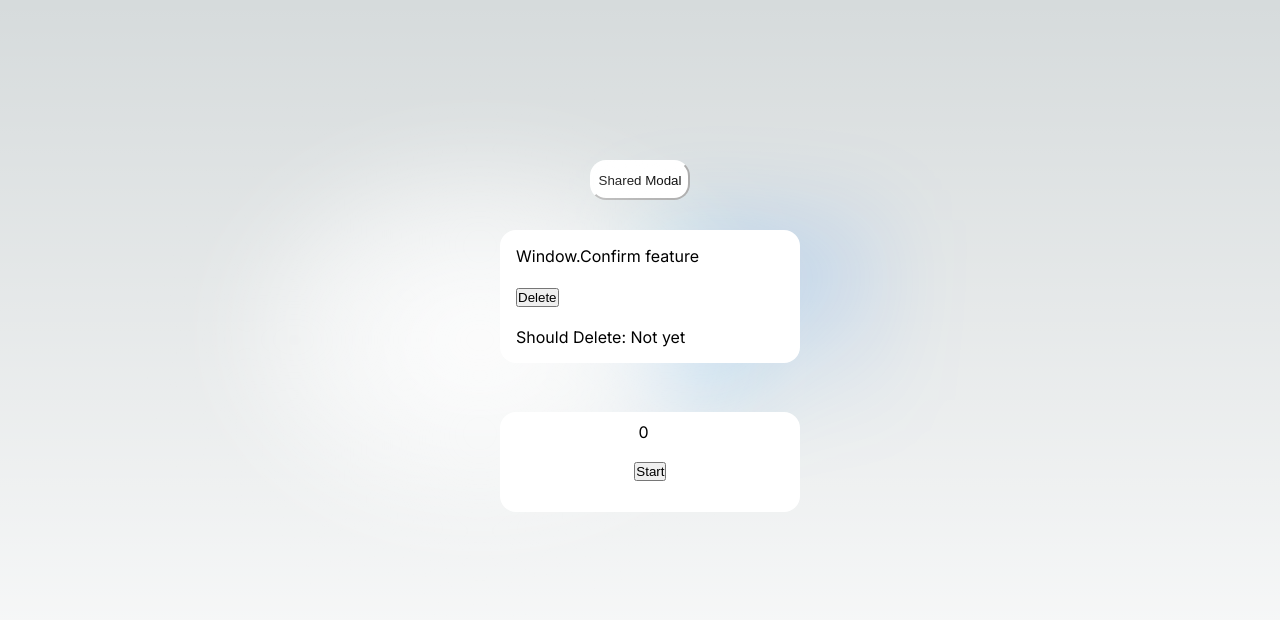
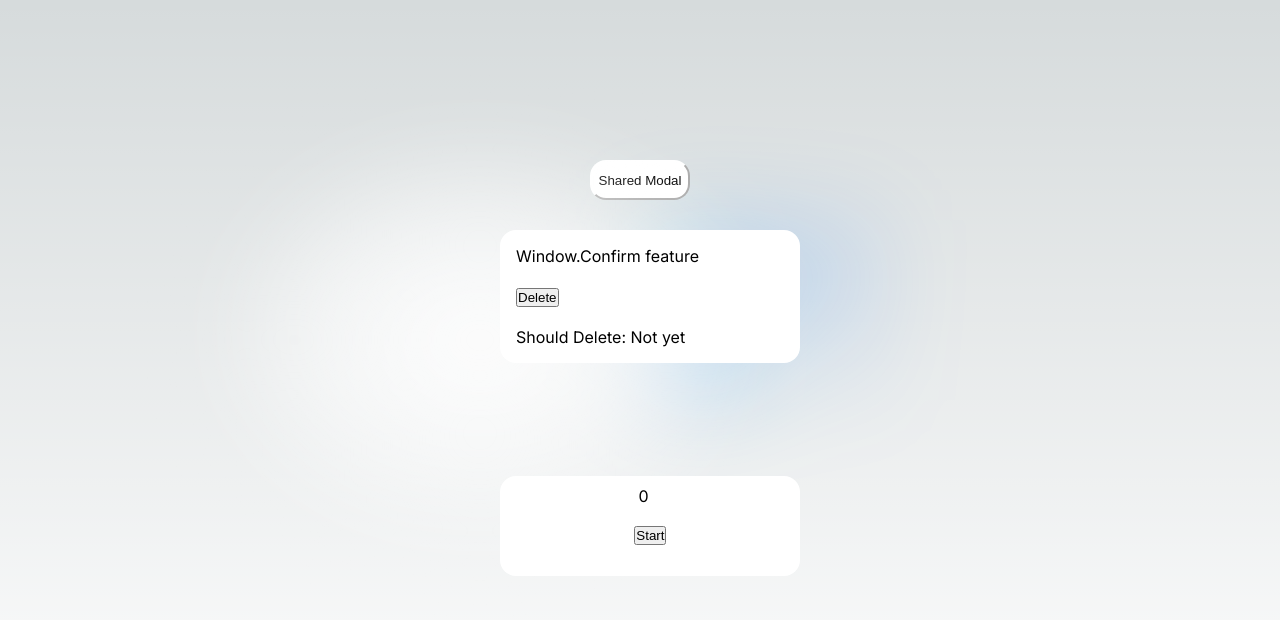
Before and after one commit to ashishguptabns/practice_react, a Next.js app: page / in a window 1280 px wide. Shown: the top 620 px of the page. Built offline with nearby package versions, Linux system fonts and the light colour scheme.

Commit message:
refactor

```diff
--- a/src/app/components/counter/counter.module.css
+++ b/src/app/components/counter/counter.module.css
@@ -2,9 +2,10 @@
   background-color: white;
   width: 300px;
   height: 100px;
+  color: black;
   position: fixed;
   border-radius: 16px;
-  margin-top: 15%;
+  margin-top: 20%;
   margin-left: -7%;
 }
 
--- a/src/app/components/modal/modal.module.css
+++ b/src/app/components/modal/modal.module.css
@@ -28,6 +28,7 @@
 .modalHeader {
   height: 50px;
   background: white;
+  color: black;
   overflow: hidden;
   border-top-left-radius: 16px;
   border-top-right-radius: 16px;
@@ -37,6 +38,7 @@
   margin: 0;
   padding: 10px;
   color: #2c3e50;
+  color: black;
   font-weight: 500;
   font-size: 18px;
   text-align: center;
--- a/src/app/components/window_confirm/view.module.css
+++ b/src/app/components/window_confirm/view.module.css
@@ -2,6 +2,7 @@
   margin-top: 30px;
   background: white;
   margin-left: -90%;
+  color: black;
   border-radius: 16px;
   padding: 16px;
   width: 300px;
--- a/src/app/page.module.css
+++ b/src/app/page.module.css
@@ -13,6 +13,7 @@
   background-color: white;
   width: 100px;
   cursor: pointer;
+  color: black;
   height: 40px;
 }
 
```
